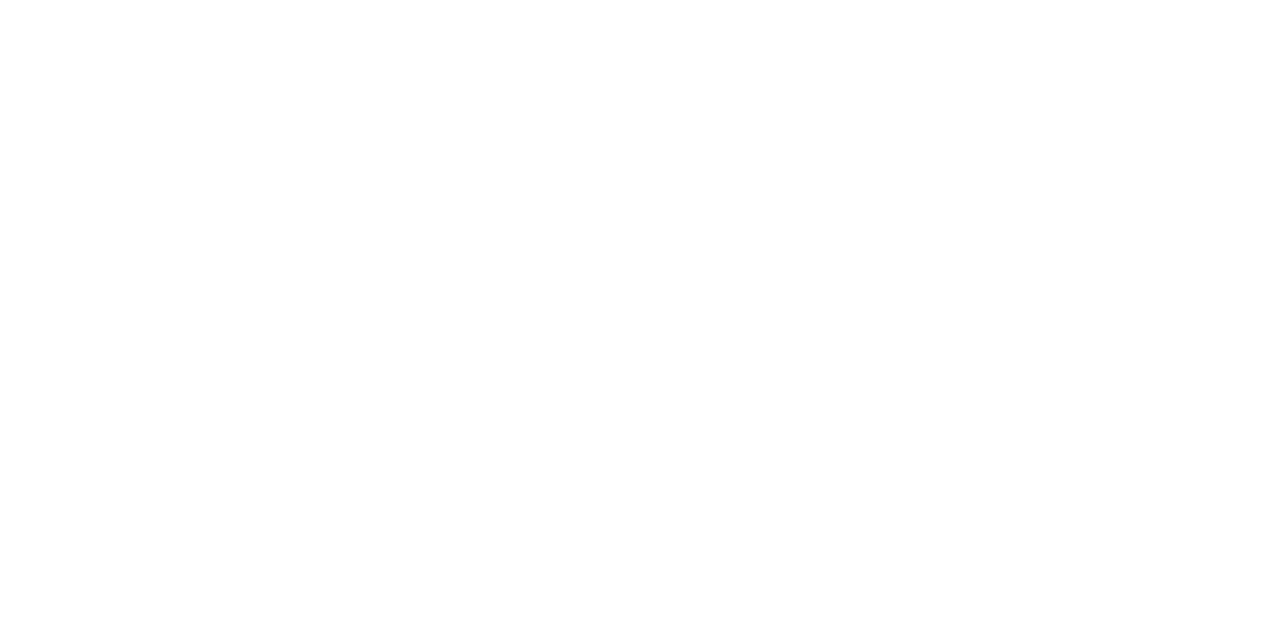
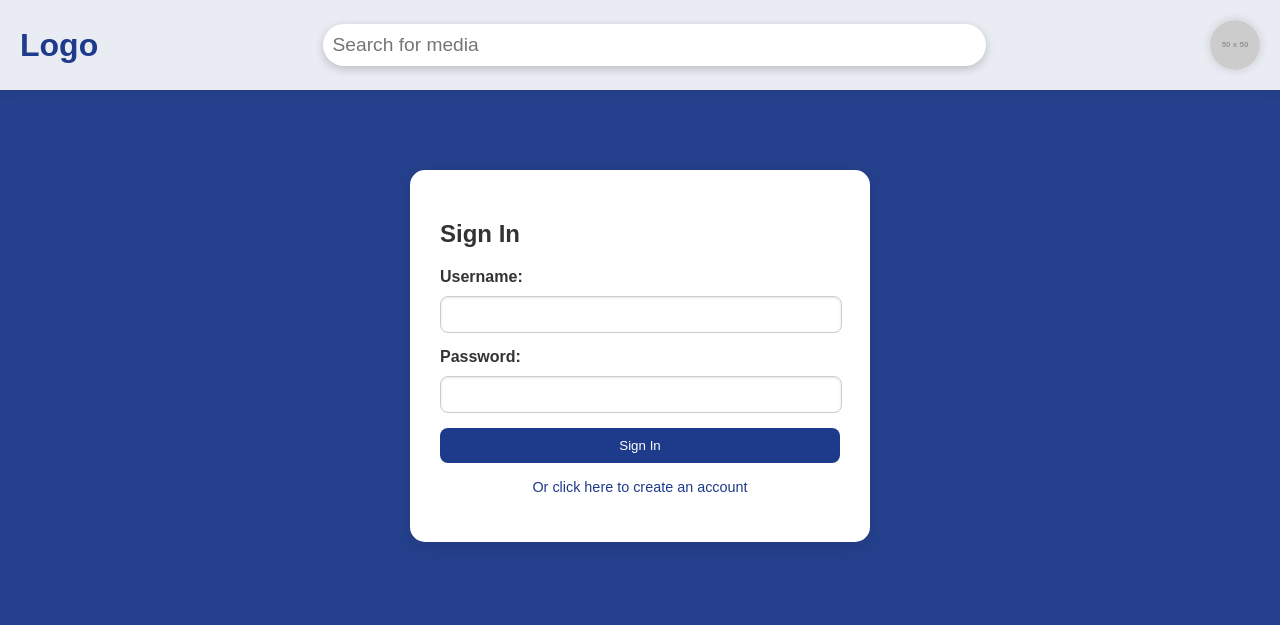
Before and after one commit to andrewdoherty1/Marist-Capping, a plain HTML site: page client/pages/createAccount.html in a window 1280 px wide. Drawn offline with Linux system fonts and the light colour scheme; placeholder pictures from the web are drawn by us.

Commit message:
Implemented sign-in/create account
This is from when we were working yesterday.

I built out the sign-in/create account feature. This is accessable either by clicking the sign-in button to the left of the profile icon, or when you try to make a review and are not signed in or don't have an account.

It would be cool let on to make it so once signed-in it changes to log-out

Lastly I say this just incase anything happens, I didn't pull the changes you all made yesturday because I already had changes I had to commit and it said, "unable to pull when changes are in your branch" so hopefully when I commit this your content isn't removed.

```diff
--- a/client/pages/createAccount.html
+++ b/client/pages/createAccount.html
@@ -0,0 +1,118 @@
+<!--
+    This is the page a user is taken to when clicking to log-in if they want to create an account or sign in
+-->
+<!DOCTYPE html>
+<html lang="en">
+
+<head>
+    <meta charset="UTF-8">
+    <meta name="viewport" content="width=device-width, initial-scale=1.0">
+    <title>Create Account - Media Rating Platform</title>
+    <link rel="stylesheet" href="styling.css">
+</head>
+
+<body>
+
+<header>
+    <a onclick="location.href='index.html'" style="cursor: pointer;">
+        <div class="logo">Logo</div>
+    </a>
+    <div class="search-bar-header">
+        <input type="text" placeholder="Search for media">
+    </div>
+    <div class="profile-icon">
+        <a href="userProfile.html">
+            <img src="https://via.placeholder.com/50" alt="Profile">
+        </a>
+    </div>
+</header>
+
+<!-- Sign-In Form (Visible by Default) -->
+<div class="content">
+    <div class="form-container" id="sign-in-form">
+        <h2>Sign In</h2>
+        <form>
+            <div class="form-group">
+                <label for="sign-in-username">Username:</label>
+                <input type="text" id="sign-in-username" name="username" required>
+            </div>
+
+            <div class="form-group">
+                <label for="sign-in-password">Password:</label>
+                <input type="password" id="sign-in-password" name="password" required>
+            </div>
+
+            <button type="submit">Sign In</button>
+        </form>
+
+        <!-- Centered Link to Switch to Create Account -->
+        <p class="switch-link">
+            <a href="#" onclick="toggleForms()">Or click here to create an account</a>
+        </p>
+    </div>
+
+    <div class="form-container" id="create-account-form" style="display: none;">
+        <h2>Create an Account</h2>
+        <form onsubmit="return validateForm()">
+            <div class="form-group">
+                <label for="username">Username:</label>
+                <input type="text" id="username" name="username" required>
+            </div>
+
+            <div class="form-group">
+                <label for="email">Email:</label>
+                <input type="email" id="email" name="email" required>
+            </div>
+
+            <div class="form-group">
+                <label for="password">Password:</label>
+                <input type="password" id="password" name="password" required>
+            </div>
+
+            <div class="form-group">
+                <label for="confirm-password">Confirm Password:</label>
+                <input type="password" id="confirm-password" name="confirm-password" required>
+            </div>
+
+            <button type="submit">Create Account</button>
+        </form>
+
+        <!-- Centered Link to Switch Back to Sign-In -->
+        <p class="switch-link">
+            <a href="#" onclick="toggleForms()">Already have an account? Sign in here</a>
+        </p>
+    </div>
+</div>
+
+<script>
+    // Function to toggle between Sign-In and Create Account forms
+    function toggleForms() {
+        const signInForm = document.getElementById('sign-in-form');
+        const createAccountForm = document.getElementById('create-account-form');
+
+        if (signInForm.style.display === 'none') {
+            signInForm.style.display = 'block';
+            createAccountForm.style.display = 'none';
+        } else {
+            signInForm.style.display = 'none';
+            createAccountForm.style.display = 'block';
+        }
+    }
+
+    // Form validation function for Create Account
+    function validateForm() {
+        const password = document.getElementById('password').value;
+        const confirmPassword = document.getElementById('confirm-password').value;
+
+        if (password !== confirmPassword) {
+            alert('Passwords do not match. Please try again.');
+            return false; // Prevent form submission
+        }
+
+        alert('Account created successfully (not connected to a database).');
+        return false; // Prevent default form submission for now
+    }
+</script>
+
+</body>
+</html>
--- a/client/pages/styling.css
+++ b/client/pages/styling.css
@@ -173,6 +173,93 @@ nav a.active {
     line-height: 1.6;
 }
 
+/* Styling for the form container */
+.form-container {
+    width: 400px;
+    margin: 50px auto;
+    padding: 30px; /* Uniform padding on all sides */
+    background-color: #fff;
+    box-shadow: 0 4px 15px rgba(0, 0, 0, 0.1);
+    border-radius: 15px;
+}
+
+/* Form group for individual input fields */
+.form-group {
+    margin-bottom: 15px;
+}
+
+.form-group label {
+    display: block;
+    margin-bottom: 5px;
+    font-weight: bold;
+}
+
+/* Input fields styling */
+.form-group input {
+    width: calc(100% - 20px); /* Ensure inputs fit within the container */
+    padding: 10px;
+    margin-top: 5px;
+    border: 1px solid #ccc;
+    border-radius: 8px;
+    box-shadow: inset 0 1px 3px rgba(0, 0, 0, 0.1);
+}
+
+/* Center and style the switch link */
+.switch-link {
+    text-align: center;
+    margin-top: 15px;
+}
+
+.switch-link a {
+    font-size: 0.9em; /* Slightly smaller text */
+    color: #1e3a8a;
+    text-decoration: none;
+    transition: color 0.3s;
+}
+
+.switch-link a:hover {
+    text-decoration: underline;
+    color: #25418d;
+}
+
+/* Flex container for sign-in link and profile icon */
+.header-right {
+    display: flex;
+    align-items: center;
+    gap: 15px; /* Adds space between sign-in link and profile icon */
+}
+
+/* Styling for the sign-in link */
+.sign-in-link {
+    font-size: 1em;
+    color: #1e3a8a;
+    text-decoration: none; /* No underline initially */
+    font-weight: bold;
+    transition: text-decoration 0.3s;
+}
+
+.sign-in-link:hover {
+    text-decoration: underline; /* Underline on hover */
+}
+
+
+
+/* Button styling */
+button {
+    width: 100%; /* Full-width button */
+    padding: 10px;
+    background-color: #1e3a8a;
+    color: white;
+    border: none;
+    border-radius: 8px;
+    cursor: pointer;
+    transition: background-color 0.3s;
+}
+
+button:hover {
+    background-color: #25418d;
+}
+
 
 @keyframes scrollPulse {
     0%, 100% { opacity: 1; }
```
Also changed, not shown: client/pages/index.html (+10 -4 lines), 1 other file.
